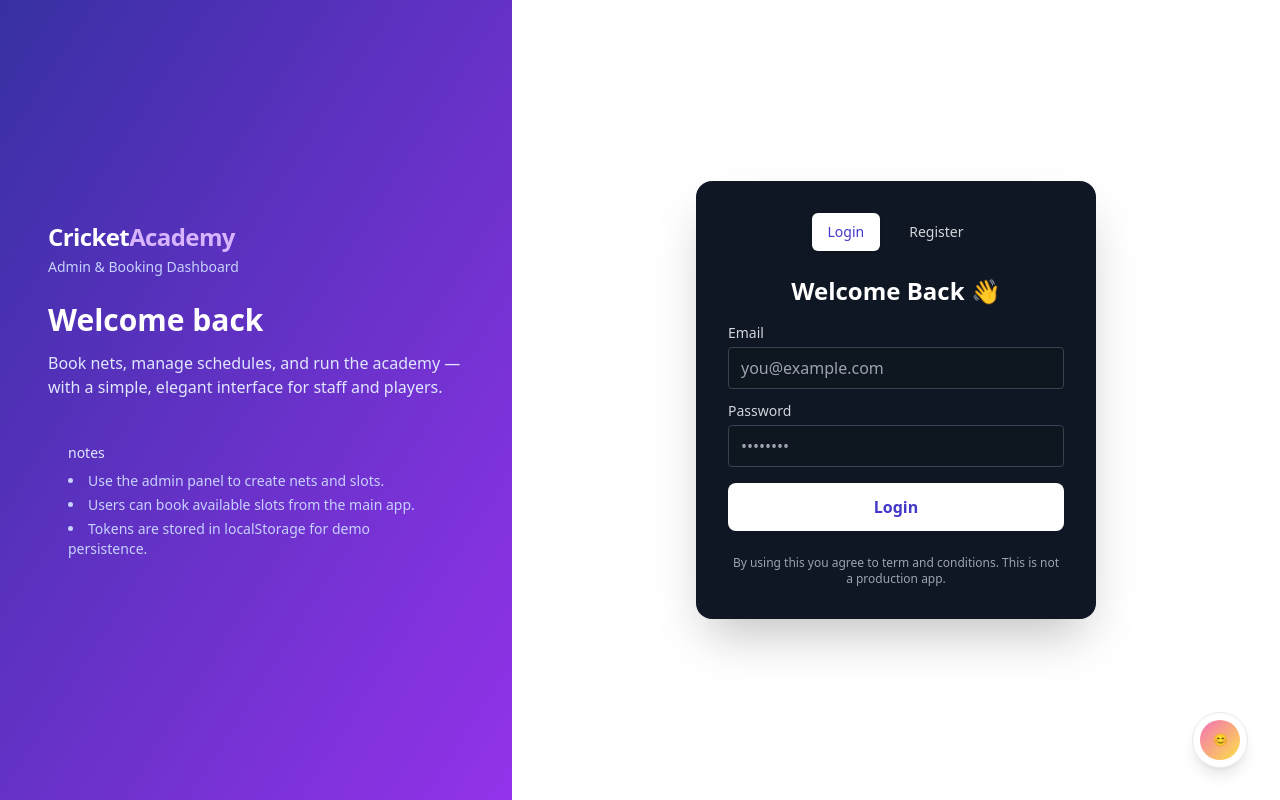
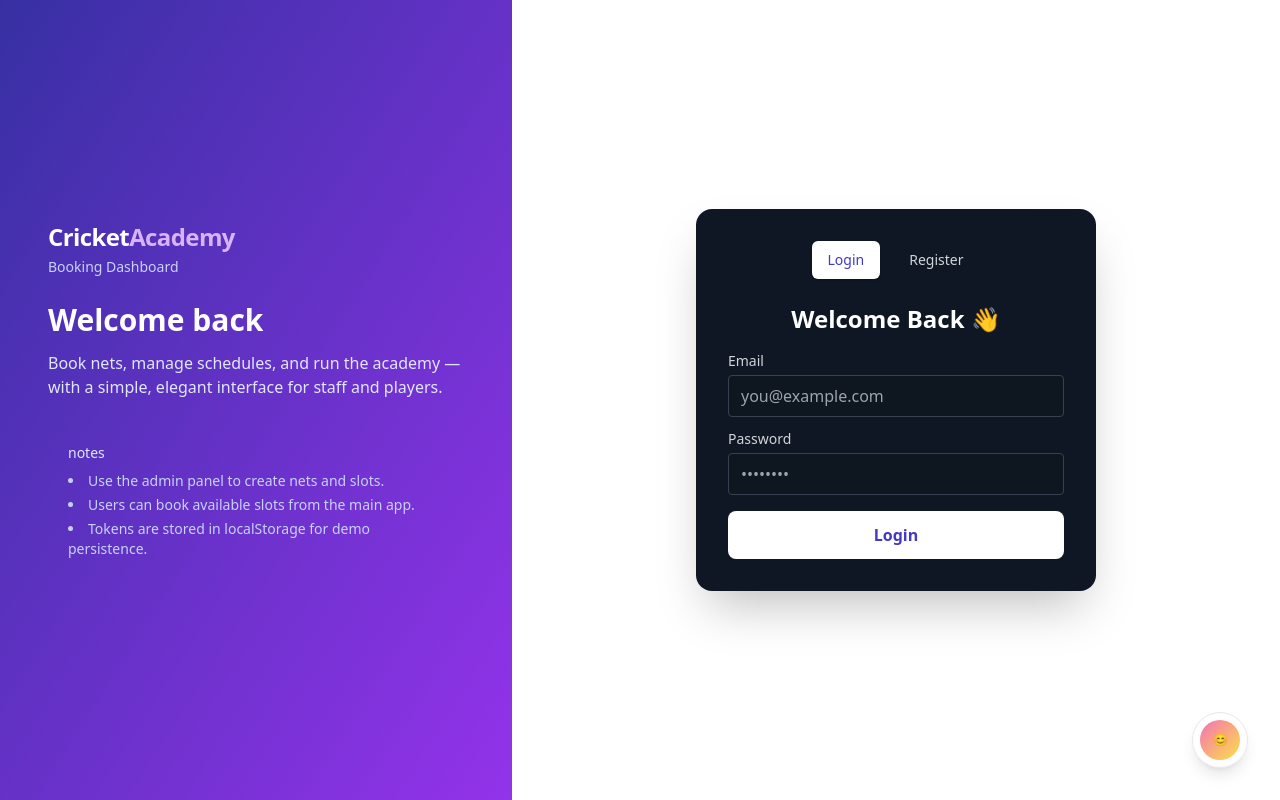
Before and after one commit to AJEESH-MJ/booking_cloudops, a React (Create React App) app in the folder frontend/: page / in a window 1280 px wide. Built offline with nearby package versions, Linux system fonts and the light colour scheme; no server answers.

Commit message:
feat: update MongoDB volume configuration and improve home page layout

```diff
--- a/frontend/src/components/AuthForm.js
+++ b/frontend/src/components/AuthForm.js
@@ -191,21 +191,7 @@ export default function AuthForm({
         </form>
 
         {msg && <div className="mt-3 text-sm text-red-300">{msg}</div>}
-
-        <div className="mt-6 text-center text-xs text-gray-400">
-          By using this you agree to term and conditions. This is not a
-          production app.
-        </div>
       </div>
     </div>
   );
 }
-
-AuthForm.propTypes = {
-  initialMode: PropTypes.string,
-  onLogin: PropTypes.func,
-  onLoginSubmit: PropTypes.func,
-  onRegisterSubmit: PropTypes.func,
-  loading: PropTypes.bool,
-  setTab: PropTypes.func,
-};
--- a/frontend/src/pages/Home.js
+++ b/frontend/src/pages/Home.js
@@ -87,7 +87,7 @@ export default function Home({ onLogin }) {
                 Cricket<span className="text-purple-300">Academy</span>
               </div>
               <div className="text-sm text-indigo-200 mt-1">
-                Admin & Booking Dashboard
+               Booking Dashboard
               </div>
             </div>
 
```
Also changed, not shown: 1 other file (tests, documents, lock files or other folders).
